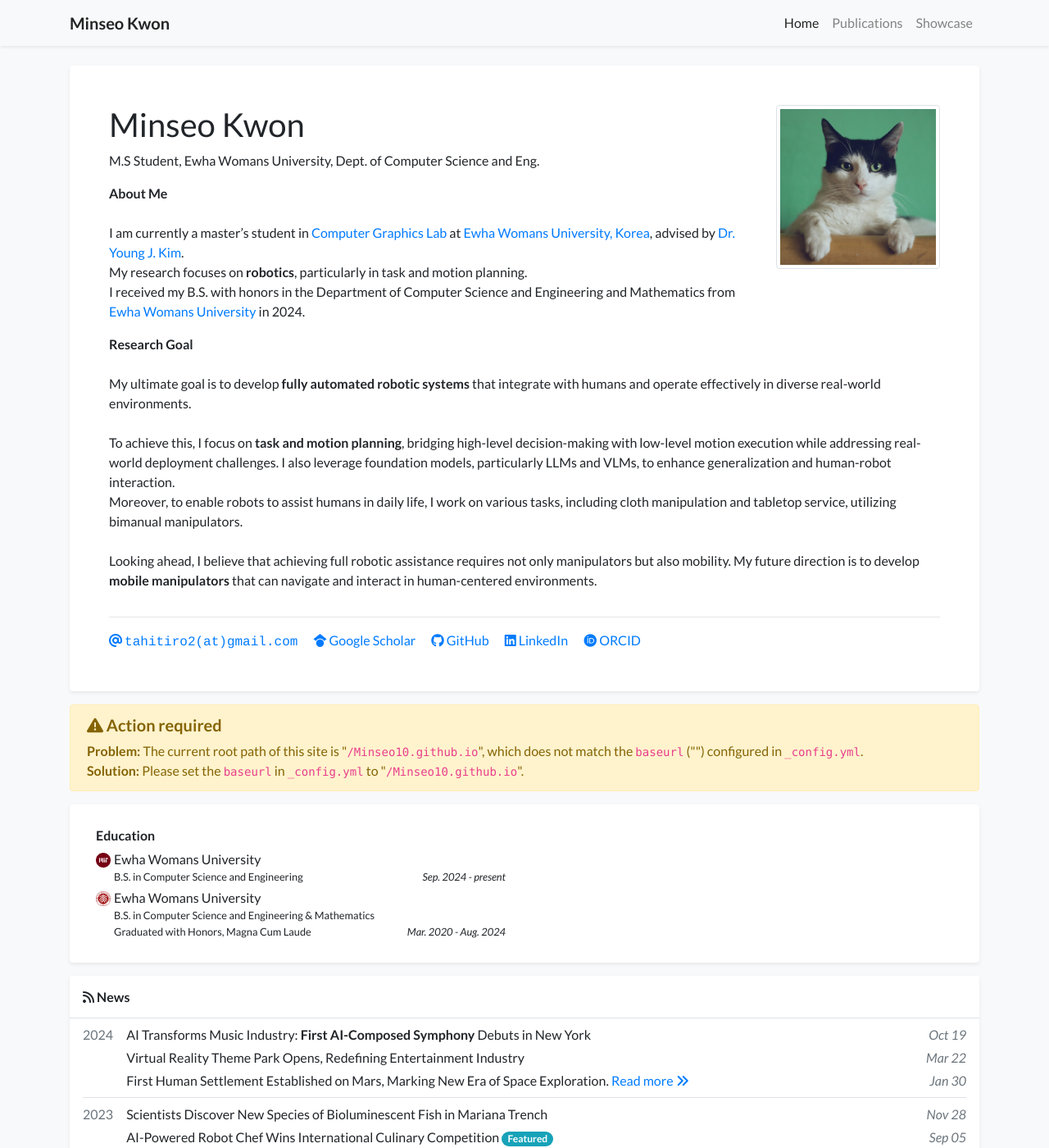
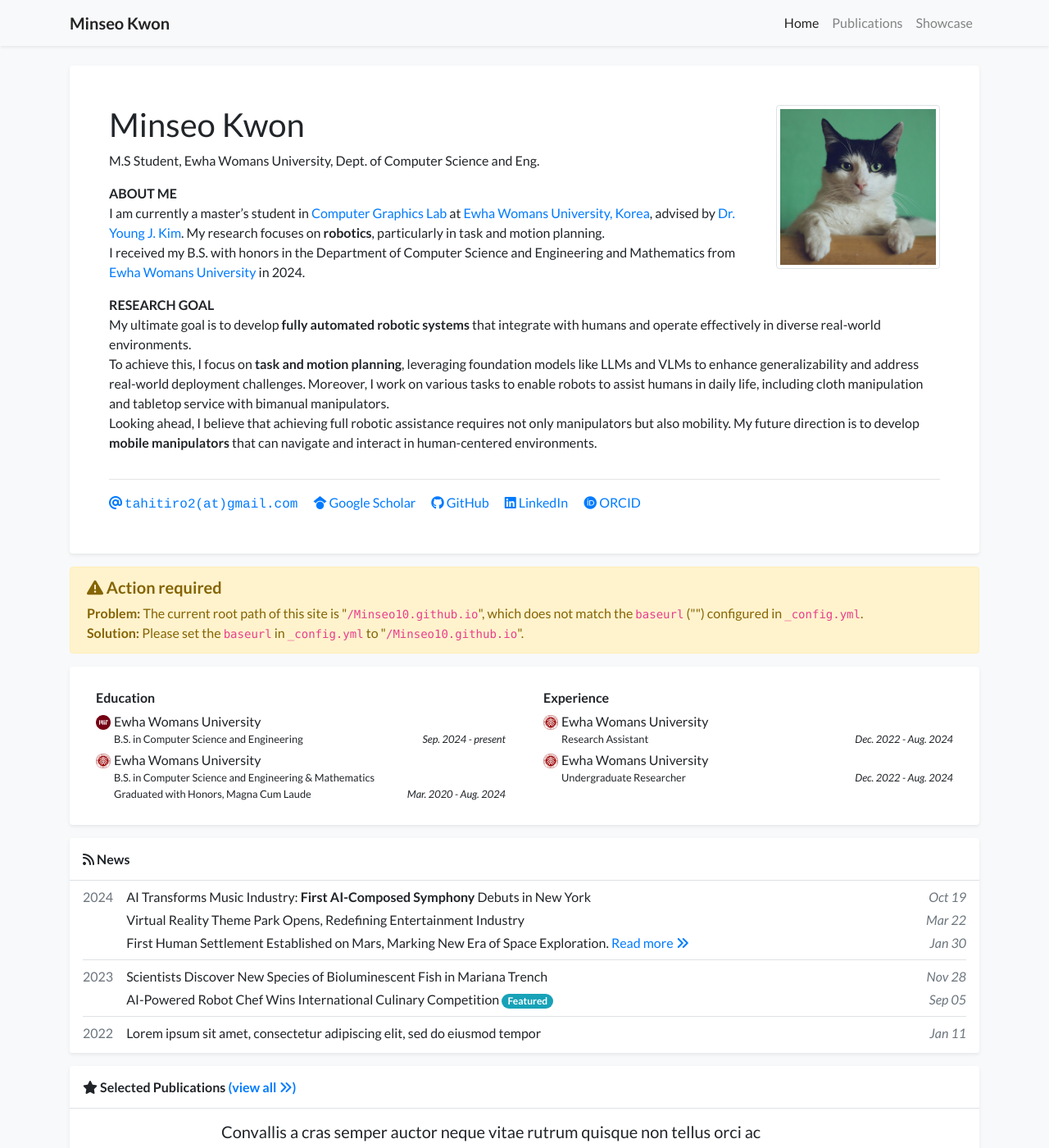
Before and after one commit to Minseo10/Minseo10.github.io, a Jekyll site: the page built from index.html, in a window 1280 px wide and 1400 px high. Shown: the whole window at 82% size. Built offline with Jekyll 4.4.1, drawn with Linux system fonts in a browser that asks for light colours; nearby versions of some CDN libraries; a style sheet for code colours, icons or effects is not loaded.

Commit message:
Update profile.yml

```diff
--- a/_data/profile.yml
+++ b/_data/profile.yml
@@ -21,30 +21,28 @@ orcid: 0009-0001-9766-1870
 short_bio_text_justify: false
 short_bio: >-
   <p>
-    <strong>About Me</strong> <br/><br/>
+    <strong>ABOUT ME</strong> <br/>
     I am currently a master’s student in <a href="http://graphics.ewha.ac.kr" target="_blank">Computer Graphics Lab</a> at
     <a href="http://ewha.ac.kr" target="_blank">Ewha Womans University, Korea</a>, advised by
     <a href="http://home.ewha.ac.kr/~kimy/" target="_blank">Dr. Young J. Kim</a>.
-    <br/>
     My research focuses on <strong>robotics</strong>, particularly in task and motion planning.
     <br/>
     I received my B.S. with honors in the Department of Computer Science and Engineering
     and Mathematics from <a href="http://ewha.ac.kr" target="_blank">Ewha Womans University</a> in 2024.
   </p>
   <p>
-  <strong>Research Goal</strong><br/><br/>
+  <strong>RESEARCH GOAL</strong><br/>
   My ultimate goal is to develop <strong>fully automated robotic systems</strong> that integrate with humans and operate effectively in diverse real-world environments.
-  <br/><br/>
-  To achieve this, I focus on <strong>task and motion planning</strong>, bridging high-level decision-making with low-level motion execution while addressing real-world deployment challenges. I also leverage foundation models, particularly LLMs and VLMs, to enhance generalization and human-robot interaction.
   <br/>
-  Moreover, to enable robots to assist humans in daily life, I work on various tasks, including cloth manipulation and tabletop service, utilizing bimanual manipulators.
-  <br/><br/>
+  To achieve this, I focus on <strong>task and motion planning</strong>, leveraging foundation models like LLMs and VLMs to enhance generalizability and address real-world deployment challenges.
+  Moreover, I work on various tasks to enable robots to assist humans in daily life, including cloth manipulation and tabletop service with bimanual manipulators.
+  <br/>
   Looking ahead, I believe that achieving full robotic assistance requires not only manipulators but also mobility. My future direction is to develop <strong>mobile manipulators</strong> that can navigate and interact in human-centered environments.
   </p>
 
 portrait_url: /assets/images/photos/portrait.jpg
-portrait_caption: >-
-  Photo by Manja Vitolic on Unsplash (this caption is optional, comment it out to disable).
+# portrait_caption: >-
+#   Photo by Manja Vitolic on Unsplash (this caption is optional, comment it out to disable).
 
 education:
 - name: Ewha Womans University
@@ -59,15 +57,15 @@ education:
     Graduated with Honors, Magna Cum Laude
   date: Mar. 2020 - Aug. 2024
 
-# experience:
-# - name: Ewha Womans University
-#   logo: /assets/images/badges/PKU_red.png
-#   position: Research Assistant
-#   date: Dec. 2022 - Aug. 2024
-# - name: Ewha Womans University
-#   logo: /assets/images/badges/PKU_red.png
-#   position: Undergraduate Researcher
-#   date: Dec. 2022 - Aug. 2024
+experience:
+- name: Ewha Womans University
+  logo: /assets/images/badges/PKU_red.png
+  position: Research Assistant
+  date: Dec. 2022 - Aug. 2024
+- name: Ewha Womans University
+  logo: /assets/images/badges/PKU_red.png
+  position: Undergraduate Researcher
+  date: Dec. 2022 - Aug. 2024
 
 # awards:
 # - name: Award Name 2
```
